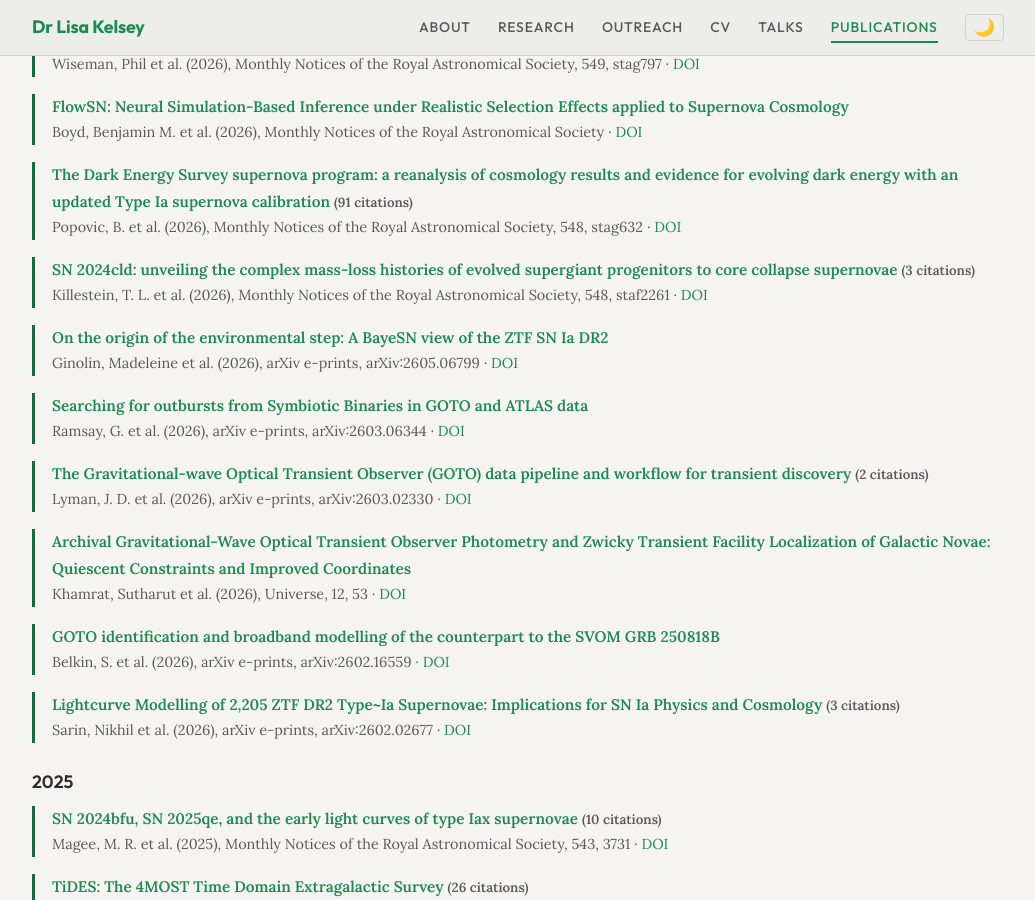
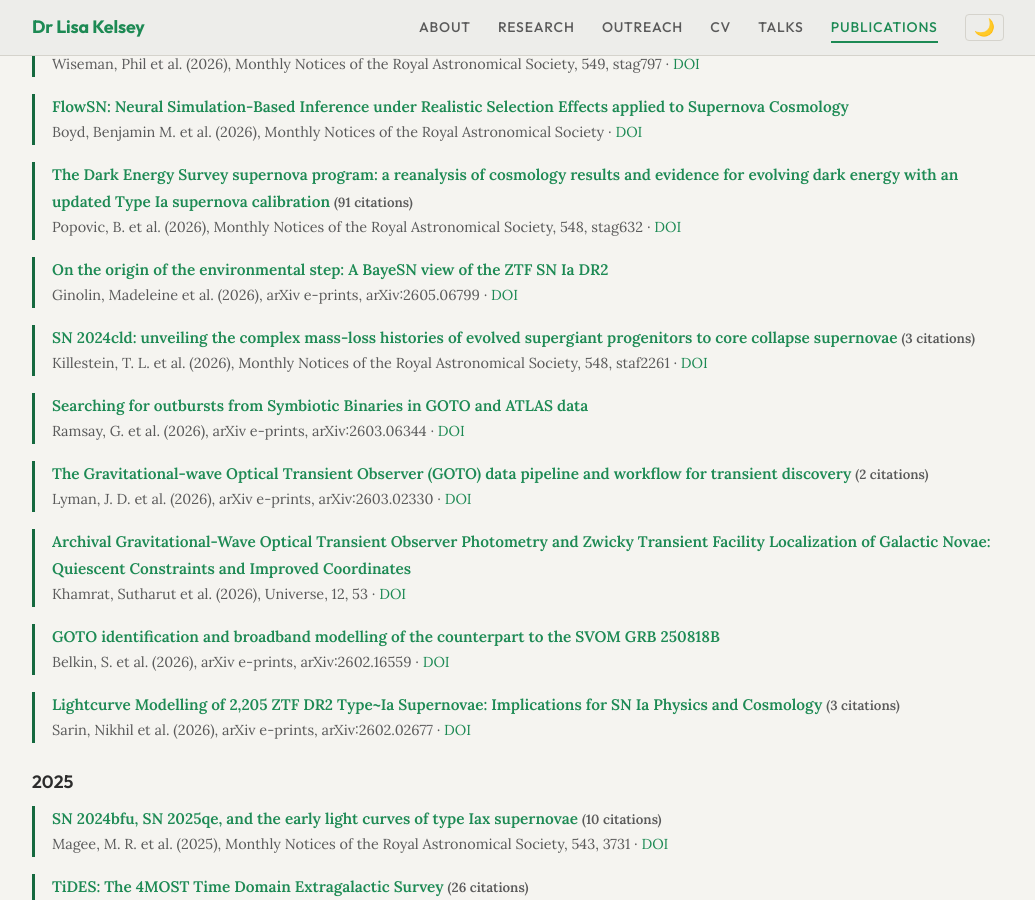
Before and after one commit to LKelsey/LKelsey.github.io, a Jekyll site: the page built from publications.md, in a window 1280 px wide and 900 px high, scrolled down 829 px. Shown: the whole window, without its empty margins (122-1157 px from the left). Built offline with Jekyll 4.4.1, drawn with Linux system fonts in a browser that asks for light colours; part of the change alters nothing that is shown.

```diff
--- a/_data/publications.yml
+++ b/_data/publications.yml
@@ -1,4 +1,4 @@
-# Auto-generated from ADS library on 2026-06-19 10:16 UTC
+# Auto-generated from ADS library on 2026-06-20 08:44 UTC
 # Do not edit manually
 
 first_author:
@@ -62,6 +62,14 @@ coauthor:
       bibcode: "2026MNRAS.548ag632P"
       citations: 91
       doi: https://doi.org/10.1093/mnras/stag632
+    - title: "On the origin of the environmental step: A BayeSN view of the ZTF SN Ia DR2"
+      authors: "Ginolin, Madeleine et al."
+      year: 2026
+      journal: "arXiv e-prints, arXiv:2605.06799"
+      url: https://ui.adsabs.harvard.edu/abs/2026arXiv260506799G/abstract
+      bibcode: "2026arXiv260506799G"
+      citations: 0
+      doi: https://doi.org/10.48550/arXiv.2605.06799
     - title: "SN 2024cld: unveiling the complex mass-loss histories of evolved supergiant progenitors to core collapse supernovae"
       authors: "Killestein, T. L. et al."
       year: 2026
@@ -70,14 +78,6 @@ coauthor:
       bibcode: "2026MNRAS.548f2261K"
       citations: 3
       doi: https://doi.org/10.1093/mnras/staf2261
-    - title: "On the origin of the environmental step: A BayeSN view of the ZTF SN Ia DR2"
-      authors: "Ginolin, Madeleine et al."
-      year: 2026
-      journal: "arXiv e-prints, arXiv:2605.06799"
-      url: https://ui.adsabs.harvard.edu/abs/2026arXiv260506799G/abstract
-      bibcode: "2026arXiv260506799G"
-      citations: 0
-      doi: https://doi.org/10.48550/arXiv.2605.06799
     - title: "Searching for outbursts from Symbiotic Binaries in GOTO and ATLAS data"
       authors: "Ramsay, G. et al."
       year: 2026
```
